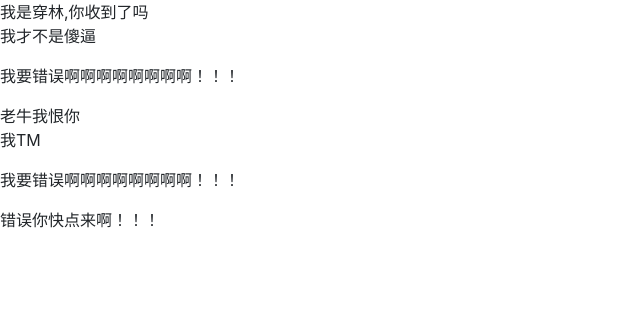
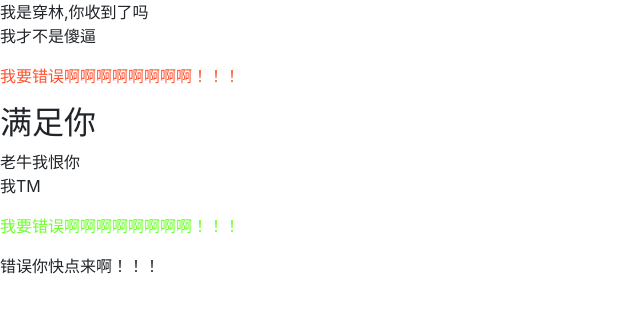
Before and after one commit to chuanlinlaile/-, a website: page src/demo.html in a window 1280 px wide. Shown: the whole page, without its empty margins (0-640 px from the left). Drawn offline with nearby package versions, Linux system fonts and the light colour scheme.

Commit message:
我也提交一次--paulniu

```diff
--- a/src/demo.html
+++ b/src/demo.html
@@ -10,12 +10,12 @@
 <body>
 <div>我是穿林,你收到了吗</div>
 <p>我才不是傻逼</p>
-<p>我要错误啊啊啊啊啊啊啊啊！！！</p>
-
+<p style="color: #ff5230;">我要错误啊啊啊啊啊啊啊啊！！！</p>
+<H2>满足你</H2>
 
 <div>老牛我恨你</div>
 <p>我TM</p>
-<p>我要错误啊啊啊啊啊啊啊啊！！！</p>
+<p style="color: #6fff2d">我要错误啊啊啊啊啊啊啊啊！！！</p>
 
 <a>错误你快点来啊！！！</a>
 
```
